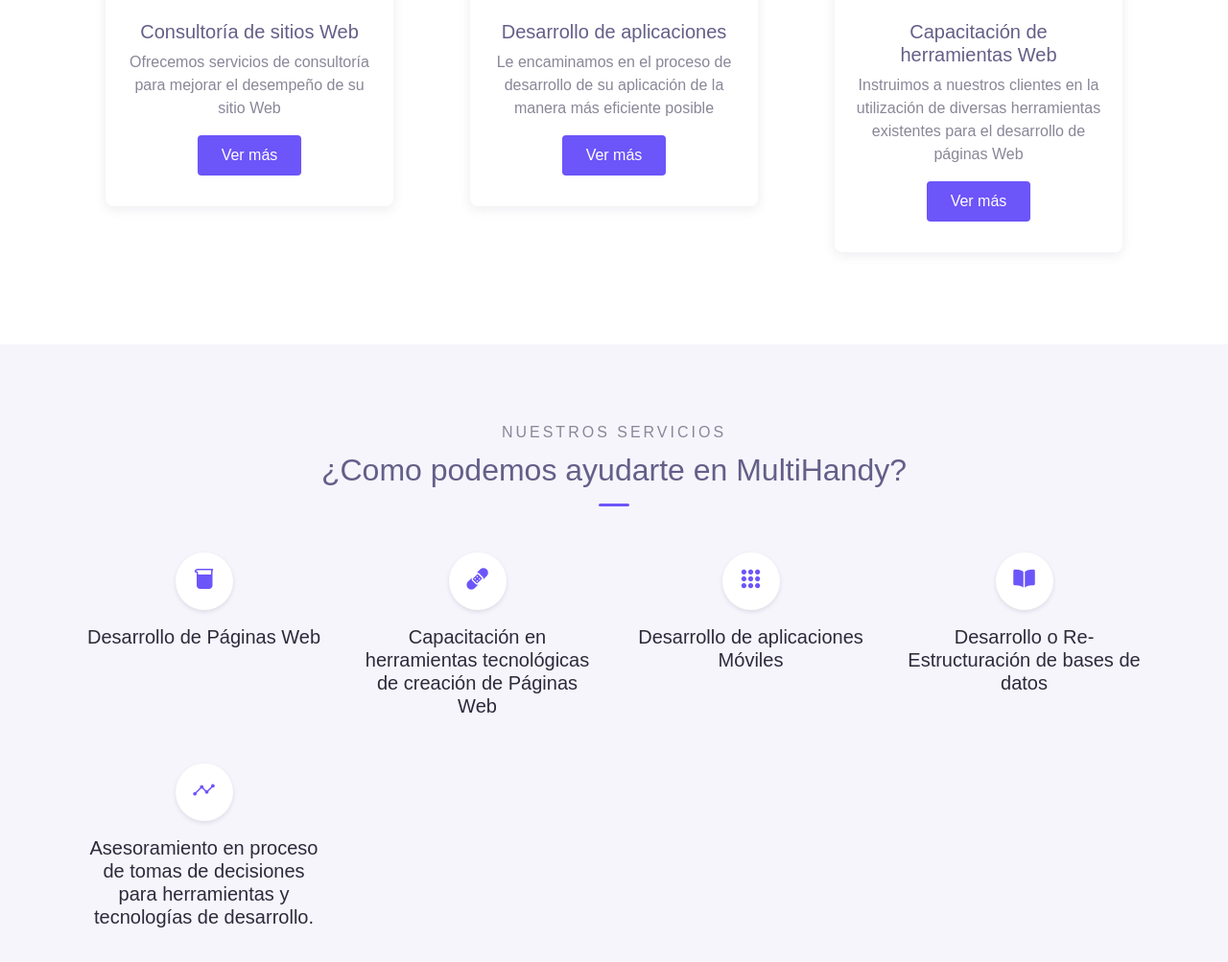
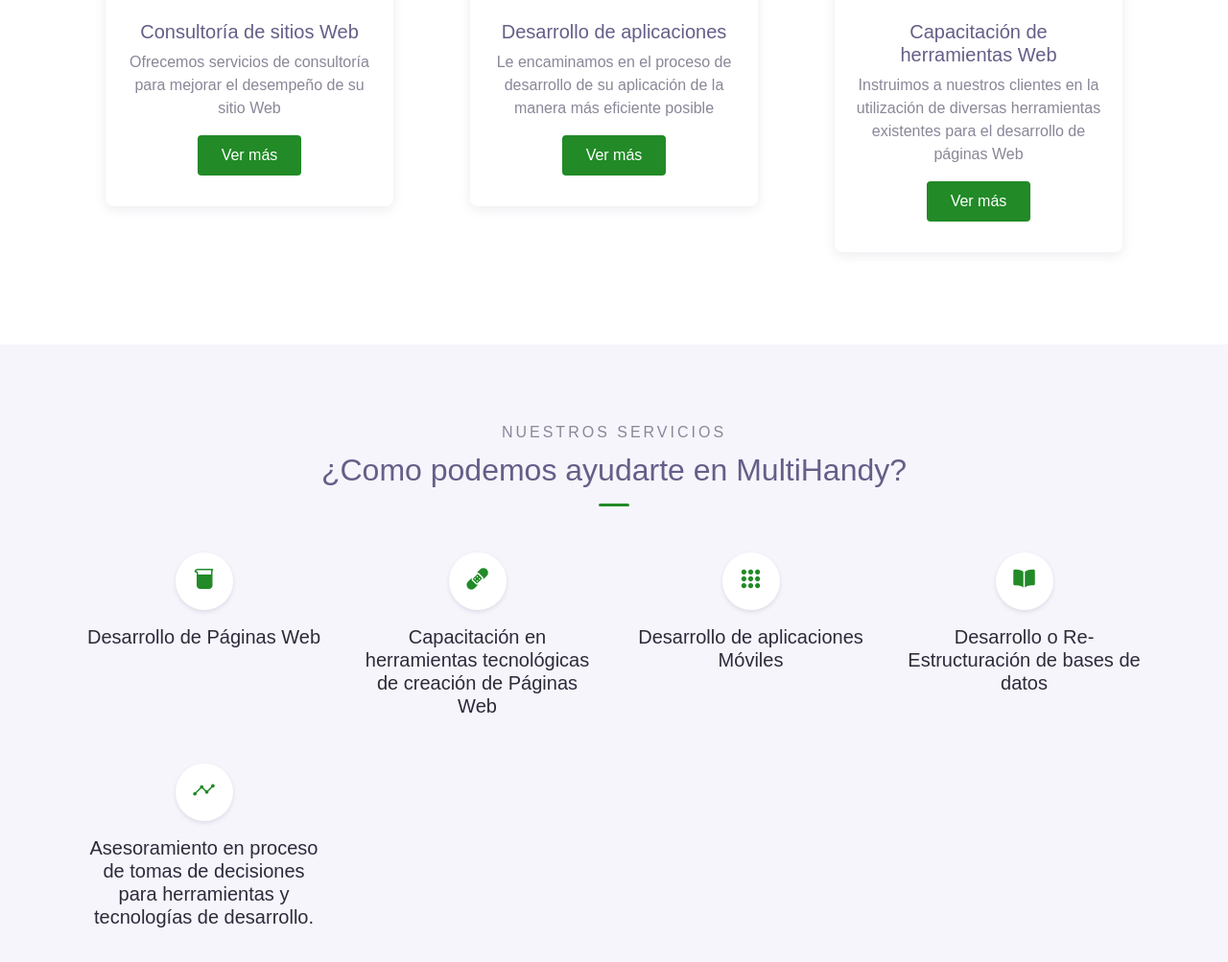
Before and after one commit to Nrycord/Consultoria-Profesional, a plain HTML site: page html/index.html in a window 1280 px wide. Shown: the part 873-1876 px from the top of the page at 96% size. Drawn offline with Linux system fonts and the light colour scheme; files whose address does not match are found by name.

Commit message:
changing colors

```diff
--- a/assets/css/theme.css
+++ b/assets/css/theme.css
@@ -8,7 +8,7 @@
  */
 
 :root {
-  --primary: #6C55F9;
+  --primary: #228a27;
   --accent: #FF3D85;
   --secondary: #645F88;
   --success: #35bb78;
@@ -27,7 +27,7 @@
 }
 
 a {
-  color: #6C55F9;
+  color: #228a27;
   text-decoration: none;
   background-color: transparent;
 }
@@ -60,7 +60,7 @@
 
 /* Color systems */
 .bg-primary {
-  background-color: #6C55F9 !important;
+  background-color: #228a27 !important;
 }
 
 a.bg-primary:hover, a.bg-primary:focus {
@@ -140,7 +140,7 @@
 }
 
 .text-primary {
-  color: #6C55F9 !important;
+  color: #228a27 !important;
 }
 
 a.text-primary:hover, a.text-primary:focus {
@@ -225,7 +225,7 @@
 
 
 .border-primary {
-  border-color: #6C55F9 !important;
+  border-color: #228a27 !important;
 }
 
 .border-accent {
@@ -409,7 +409,7 @@
 /* Buttons */
 .btn-primary {
   color: #fff;
-  background-color: #6C55F9;
+  background-color: #228a27;
   border-color: transparent;
 }
 
@@ -422,7 +422,7 @@
 .btn-primary:not(:disabled):not(.disabled):active, .btn-primary:not(:disabled):not(.disabled).active,
 .show > .btn-primary.dropdown-toggle {
   color: #fff;
-  background-color: #6C55F9;
+  background-color: #228a27;
   border-color: #5d47eb;
 }
 
@@ -664,14 +664,14 @@
 }
 
 .btn-outline-primary {
-  color: #6C55F9;
-  border-color: #6C55F9;
+  color: #228a27;
+  border-color: #228a27;
 }
 
 .btn-outline-primary:hover {
   color: #fff;
-  background-color: #6C55F9;
-  border-color: #6C55F9;
+  background-color: #228a27;
+  border-color: #228a27;
 }
 
 .btn-outline-primary:focus, .btn-outline-primary.focus {
@@ -679,15 +679,15 @@
 }
 
 .btn-outline-primary.disabled, .btn-outline-primary:disabled {
-  color: #6C55F9;
+  color: #228a27;
   background-color: transparent;
 }
 
 .btn-outline-primary:not(:disabled):not(.disabled):active, .btn-outline-primary:not(:disabled):not(.disabled).active,
 .show > .btn-outline-primary.dropdown-toggle {
   color: #fff;
-  background-color: #6C55F9;
-  border-color: #6C55F9;
+  background-color: #228a27;
+  border-color: #228a27;
 }
 
 .btn-outline-primary:not(:disabled):not(.disabled):active:focus, .btn-outline-primary:not(:disabled):not(.disabled).active:focus,
@@ -990,11 +990,11 @@
 }
 
 .breadcrumb-dark .breadcrumb-item a {
-  color: #6C55F9;
+  color: #228a27;
 }
 
 .breadcrumb-dark .breadcrumb-item a:hover {
-  color: #6C55F9;
+  color: #228a27;
   text-decoration: none;
 }
 
@@ -1074,7 +1074,7 @@
 .navbar-light .navbar-nav .nav-link.show,
 .navbar-light .navbar-nav .nav-link.active {
   font-weight: 500;
-  color: #6C55F9;
+  color: #228a27;
 }
 
 
@@ -1166,7 +1166,7 @@
 .page-item.active .page-link {
   z-index: 3;
   color: #fff;
-  background-color: #6C55F9;
+  background-color: #228a27;
   border-color: #4330c2;
 }
 
@@ -1324,7 +1324,7 @@
 }
 
 .back-to-top:hover {
-  background: #6C55F9;
+  background: #228a27;
 }
 
 .back-to-top:hover::after {
@@ -1379,7 +1379,7 @@
 
 .page-banner.home-banner .btn-scroll:hover {
   text-decoration: none;
-  background-color: #6C55F9;
+  background-color: #228a27;
   color: #fff;
 }
 
@@ -1430,7 +1430,7 @@
   width: 32px;
   height: 3px;
   border-radius: 40px;
-  background-color: #6C55F9;
+  background-color: #228a27;
 }
 
 
@@ -1453,7 +1453,7 @@
   line-height: 32px;
   text-align: center;
   background-color: #fff;
-  color: #6C55F9;
+  color: #228a27;
 }
 
 
@@ -1501,7 +1501,7 @@
   border-radius: 50%;
   text-align: center;
   background-color: #fff;
-  color: #6C55F9;
+  color: #228a27;
   font-size: 24px;
   box-shadow: 0 2px 4px rgba(95, 92, 120, 0.16);
 }
@@ -1585,7 +1585,7 @@
 }
 
 .card-pricing .header h5 {
-  color: #6C55F9;
+  color: #228a27;
   text-transform: uppercase;
 }
 
@@ -1613,7 +1613,7 @@
 }
 
 .card-pricing.marked {
-  background-color: #6C55F9;
+  background-color: #228a27;
   color: #fff;
   box-shadow: 0 4px 16px rgba(107, 85, 249, 0.5);
 }
@@ -1632,7 +1632,7 @@
 
 .card-pricing.marked .footer .btn-pricing {
   background-color: #fff;
-  color: #6C55F9;
+  color: #228a27;
   font-weight: 500;
 }
 
@@ -1775,7 +1775,7 @@
 }
 
 .social-media-button a:hover {
-  background-color: #6C55F9;
+  background-color: #228a27;
   color: #fff;
   text-decoration: none;
   transform: rotate(360deg);
@@ -1884,7 +1884,7 @@
 .blog-single-wrap .post-content .quote {
   display: block;
   padding: 16px 20px;
-  background-color: #6C55F9;
+  background-color: #228a27;
   color: #fff;
   font-size: 18px;
   border-radius: 8px;
@@ -1908,7 +1908,7 @@
 }
 
 .widget-title {
-  color: #6C55F9;
+  color: #228a27;
 }
 
 .search-widget .form-control {
@@ -1940,7 +1940,7 @@
 }
 
 .categories li a:hover {
-  color: #6C55F9;
+  color: #228a27;
   text-decoration: none;
   font-weight: 500;
   text-shadow: 0 2px 4px rgba(107, 85, 249, 0.5);
@@ -1977,7 +1977,7 @@
 }
 
 .blog-item .post-title a:hover {
-  color: #6C55F9;
+  color: #228a27;
   text-decoration: none;
 }
 
```
Also changed, not shown: assets/css/bootstrap.css.
